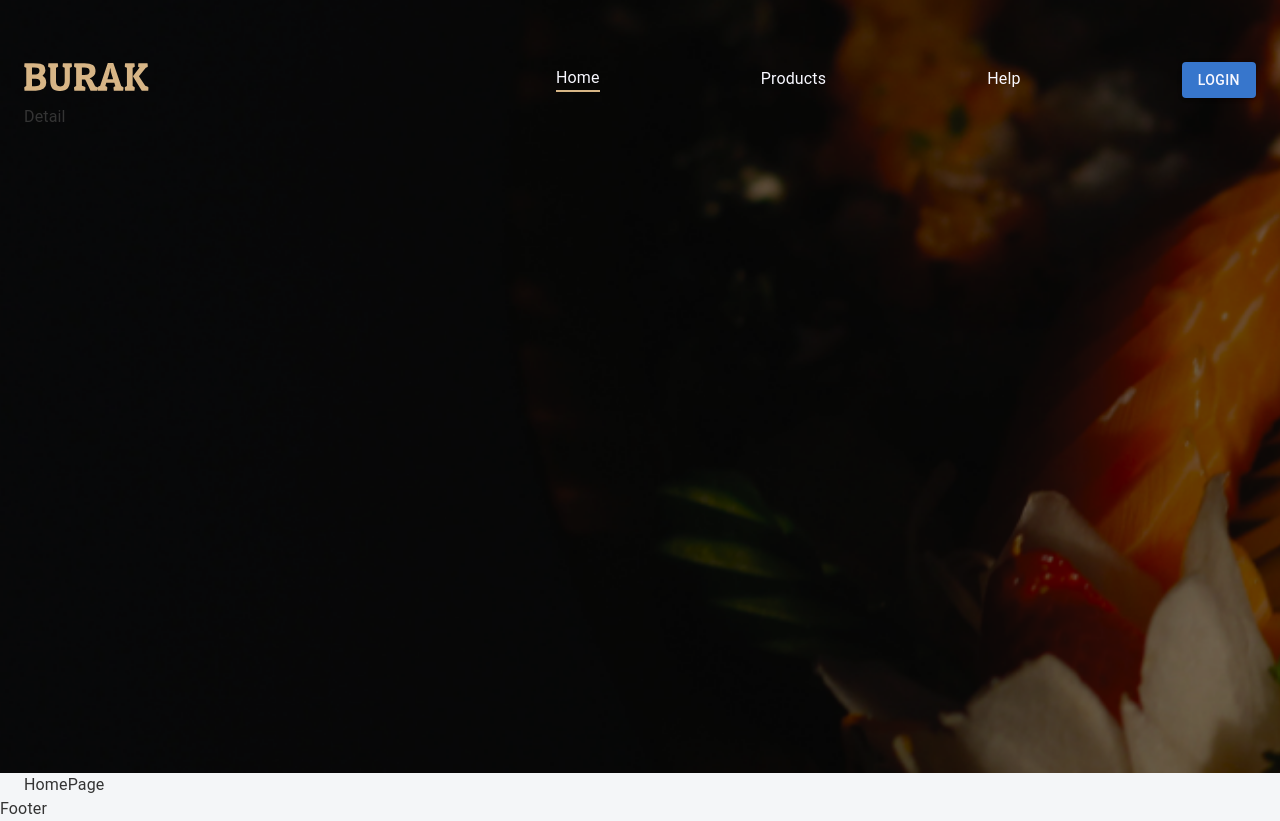
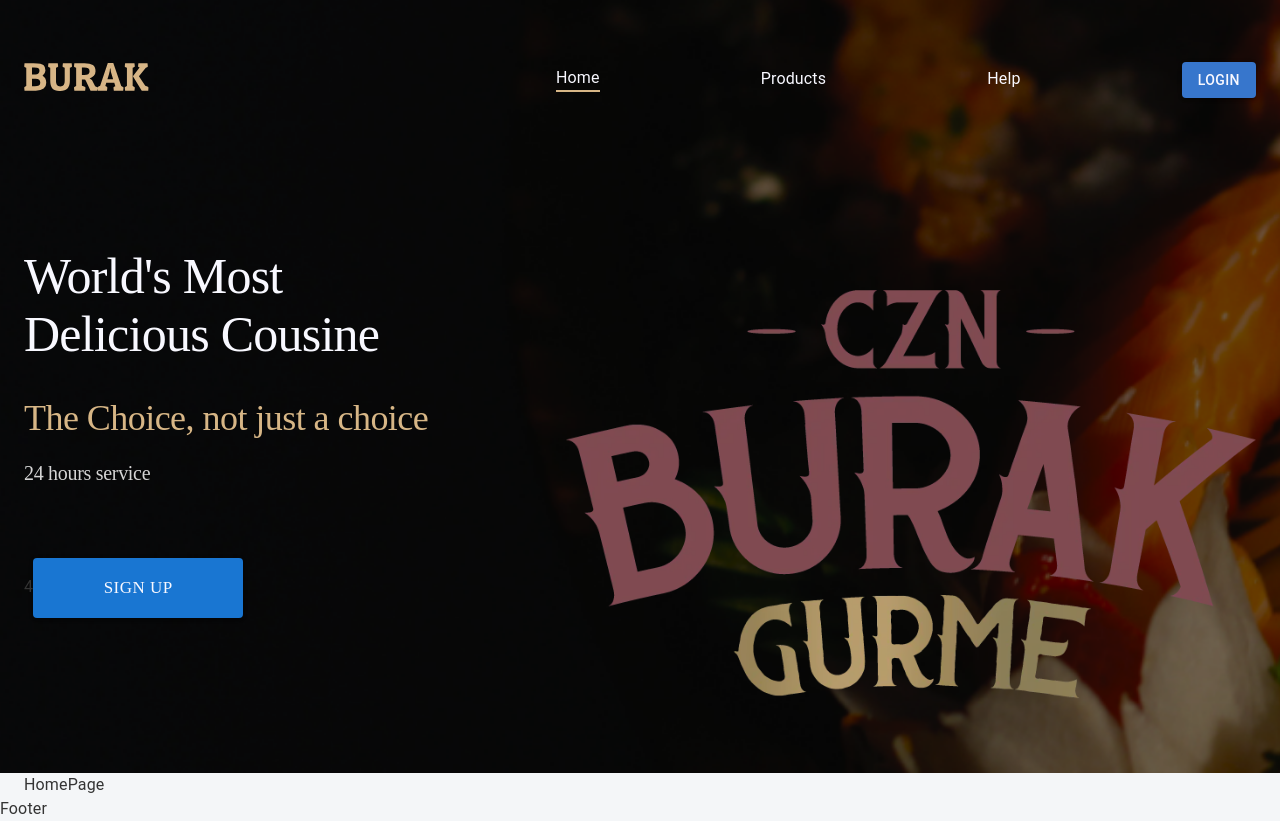
Before and after one commit to asliddinbe/burak-react, a React (Create React App) app: page / in a window 1280 px wide. Built offline with nearby package versions, Linux system fonts and the light colour scheme.

Commit message:
fix: modify homeNavbar header component

```diff
--- a/src/app/components/headers/HomeNavbar.tsx
+++ b/src/app/components/headers/HomeNavbar.tsx
@@ -53,11 +53,29 @@
                       src="/icons/default-user.svg"
                       aria-haspopup={"true"}
                     />
-                ) }
+                )}
+              </Stack>
+            </Stack>
+            <Stack className={"header-frame"}>
+              <Stack className={"detail"}>
+                 <Box className={"head-main-txt"}>
+                   World's Most Delicious Cousine
+                </Box>
+                <Box className={"wel-txt"}>The Choice, not just a choice</Box>
+                <Box className={"service-txt"}>24 hours service</Box>
+                <Box className={"signup"}>4
+                  {! authMember ? (
+                    <Button variant={"contained"} className={"signup-button"}>
+                      SIGN UP
+                    </Button>
+                  ) : null}
+                </Box>
+              </Stack>
+              <Box className={"logo-frame"}>
+                <div className={"logo-img"}></div>
+              </Box>
 
-                </Stack>
             </Stack>
-            <Stack>Detail</Stack>
         </Container>
       </div>
     );
--- a/src/css/navbar.css
+++ b/src/css/navbar.css
@@ -73,3 +73,87 @@
 .home-navbar div.hover-line:after {
     transform-origin: 0% 50%;
 }
+
+.home-navbar .navbar-container .header-frame {
+    margin-top: 142px;
+    height: 462px;
+    display: flex;
+    flex-direction: row;
+    justify-content: space-between;
+}
+
+.home-navbar .navbar-container .header-frame .detail {
+    width: 510px;
+    display: flex;
+    flex-direction: column;
+}
+
+.home-navbar .navbar-container .header-frame .detail .head-main-txt {
+    width: 450px;
+    height: 150px;
+    font-family: "Roboto Serif";
+    font-size: 50px;
+    font-style: normal;
+    font-weight: 500;
+    line-height: normal;
+    letter-spacing: -0.75px;
+    color: #f8f8ff;
+}
+
+.home-navbar .navbar-container .header-frame .detail .wel-txt {
+    width: 510px;
+    height: 42px;
+    font-family:" Roboto Serif";
+    font-size: 36px;
+    font-weight: 400;
+    line-height: normal;
+    letter-spacing: -0.54px;
+    font-style: normal;
+    color: #d7b686;
+}
+
+.home-navbar .navbar-container .header-frame .detail .service-txt {
+    margin-top: 23px;
+    width: 153px;
+    height: 23px;
+    font-family:" Roboto Serif";
+    font-size: 20px;
+    font-weight: 400;
+    line-height: normal;
+    letter-spacing: -0.3px;
+    font-style: normal;
+    color: #d5d5d5;
+}
+
+.home-navbar .navbar-container .detail .signup {
+    margin-top: 73px;
+}
+
+.home-navbar .navbar-container .detail .signup .signup-button {
+    width: 210px;
+    height: 60px;
+    border-radius: 4px;
+    background: #1976d2;
+    font-family:" Roboto Serif";
+    font-size: 17px;
+    font-weight: 400;
+    line-height: normal;
+    text-align: center;
+    font-style: normal;
+    color: #f8f8ff;
+}
+
+.home-navbar .navbar-container .logo-frame {
+    margin-top: 43px;
+    width: 690px;
+    height: 419px;
+}
+
+.home-navbar .navbar-container .logo-frame .logo-img {
+    width: 100%;
+    height: 100%;
+    background: url("/public/img/logo.webp");
+    background-size: contain;
+    background-repeat: no-repeat;
+    filter: invert(25%);
+}
```
